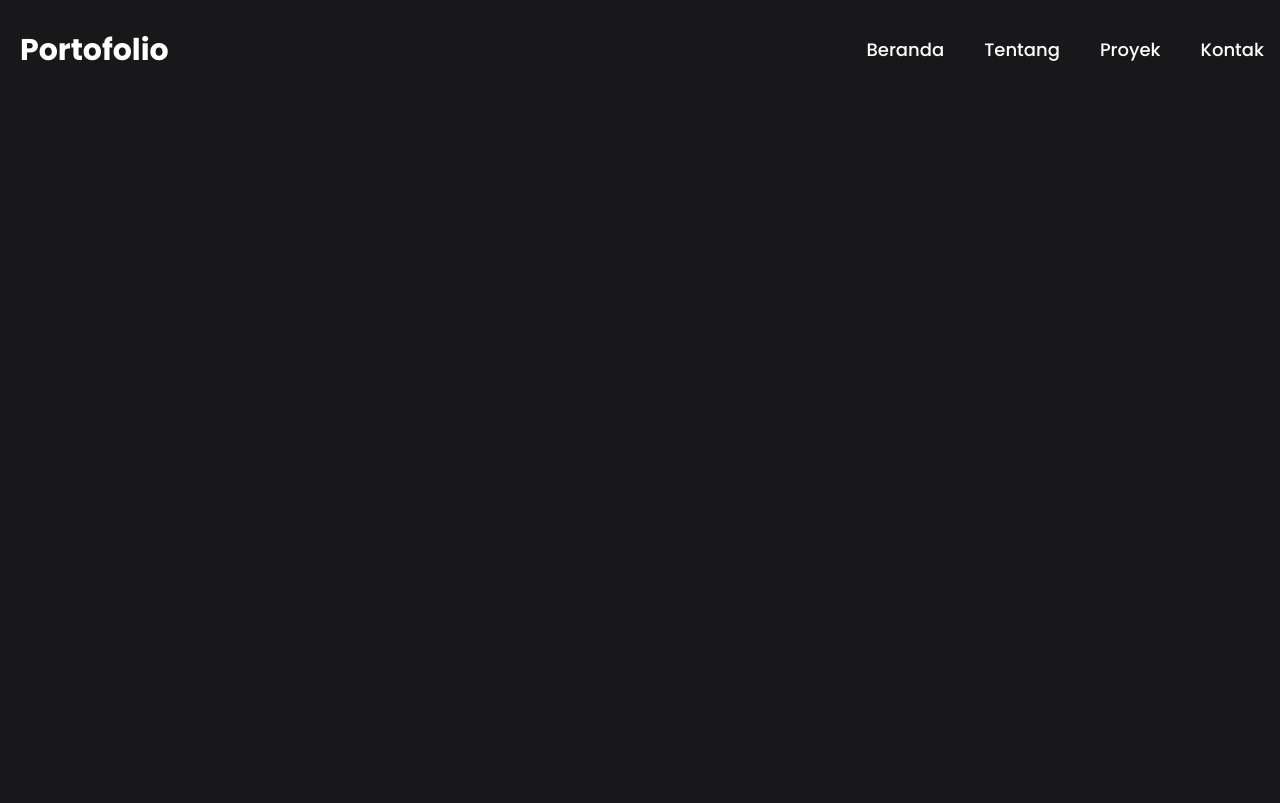
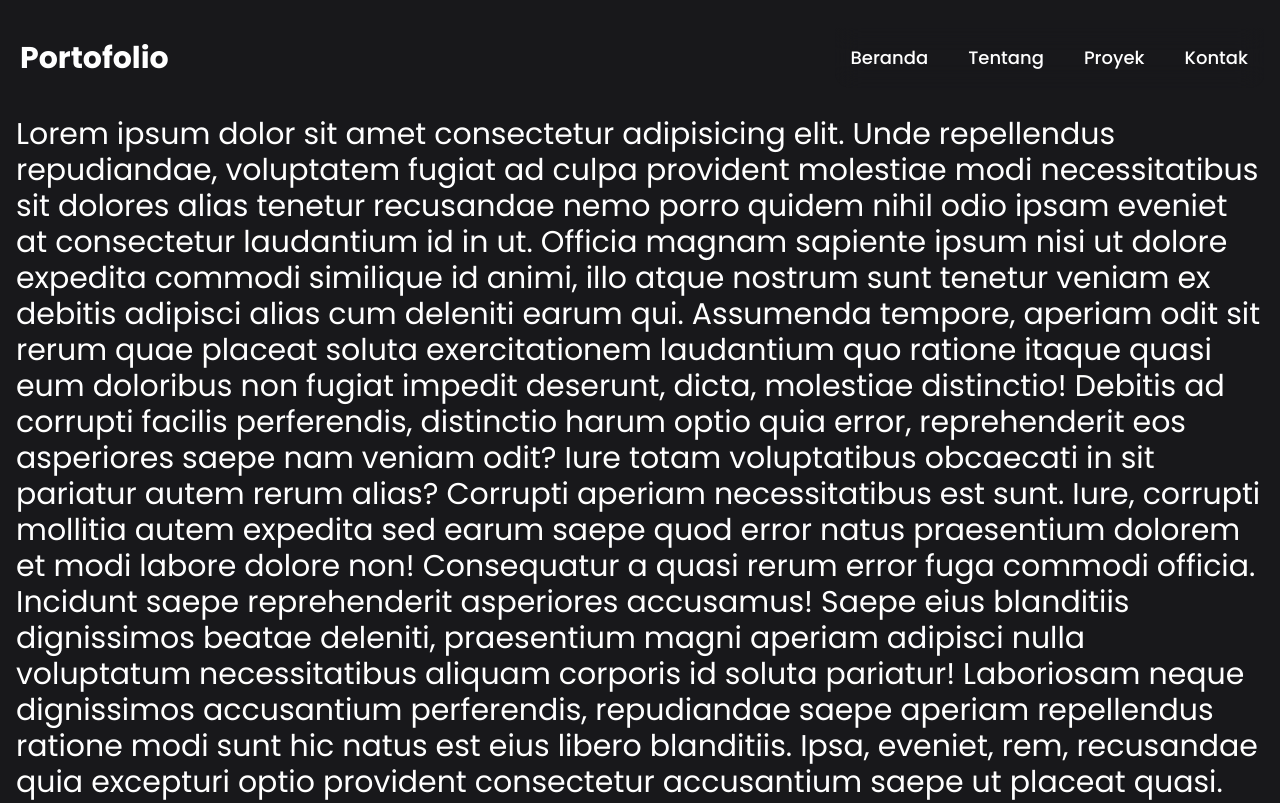
Before and after one commit to RenaldAgustinus/Portofolio-react, a React (Vite) app: page / in a window 1280 px wide. Built offline with nearby package versions, Linux system fonts and the light colour scheme.

Commit message:
menambahkan navbar section

```diff
--- a/src/App.jsx
+++ b/src/App.jsx
@@ -1,7 +1,22 @@
 function App() {
   return (
-    <></>
-  //  <h1 className="text-3xl font-bold text-red-500">Hello world</h1>
+    <>
+    <h1 className="text-3xl">Lorem ipsum dolor sit amet consectetur adipisicing elit. Unde repellendus repudiandae,
+      voluptatem fugiat ad culpa provident molestiae modi necessitatibus sit dolores alias
+      tenetur recusandae nemo porro quidem nihil odio ipsam eveniet at consectetur laudantium id in ut.
+      Officia magnam sapiente ipsum nisi ut dolore expedita commodi similique id animi,
+      illo atque nostrum sunt tenetur veniam ex debitis adipisci alias cum deleniti earum qui.
+      Assumenda tempore, aperiam odit sit rerum quae placeat soluta exercitationem laudantium quo
+      ratione itaque quasi eum doloribus non fugiat impedit deserunt, dicta, molestiae distinctio!
+      Debitis ad corrupti facilis perferendis, distinctio harum optio quia error,
+      reprehenderit eos asperiores saepe nam veniam odit? Iure totam voluptatibus obcaecati in
+      sit pariatur autem rerum alias? Corrupti aperiam necessitatibus est sunt. Iure, corrupti mollitia
+      autem expedita sed earum saepe quod error natus praesentium dolorem et modi labore dolore non!
+      Consequatur a quasi rerum error fuga commodi officia. Incidunt saepe reprehenderit asperiores accusamus!
+      Saepe eius blanditiis dignissimos beatae deleniti, praesentium magni aperiam adipisci nulla voluptatum necessitatibus aliquam corporis id soluta pariatur!
+       Laboriosam neque dignissimos accusantium perferendis, repudiandae saepe aperiam repellendus ratione modi sunt hic natus est eius libero blanditiis.
+        Ipsa, eveniet, rem, recusandae quia excepturi optio provident consectetur accusantium saepe ut placeat quasi.</h1>
+    </>
   )
 }
 
--- a/src/component/Navbar.jsx
+++ b/src/component/Navbar.jsx
@@ -17,24 +17,33 @@ const Navbar = () => {
         window.removeEventListener("scroll",handleScroll);
     }
     }, []);
+
     return (
         <div className="navbar py-7 flex items-center justify-between">
             <div className="logo">
                 <h1 className="text-3xl font-bold bg-white text-black p-1 md:bg-transparent md:text-white">Portofolio</h1>
                 </div>
-            <ul className="menu flex items-center gap-10 md:static fixed left-1/2 -translate-x-1/2
-            md:translate-x-0 -top-10 opacity-0 md:opacity-100 md:top-0">
+            <ul className={`
+                menu flex items-center sm:gap-10 gap-4
+                md:static fixed left-1/2 -translate-x-1/2
+                md:translate-x-0 md:opacity-100
+                bg-white/30 backdrop-blur-md p-4
+                rounded-br-2xl rounded-bl-2xl
+                md:bg-transparent transition-all md:transition-none
+                ${active ? "top-0 opacity-100" : "-top-20 opacity-0"}
+              `}>
+
             <li>
-                <a href="#" className="text-lg font-medium">Beranda</a>
+                <a href="#" className="sm:text-lg text-base font-medium">Beranda</a>
             </li>
             <li>
-                <a href="#" className="text-lg font-medium">Tentang</a>
+                <a href="#" className="sm:text-lg text-base font-medium">Tentang</a>
             </li>
             <li>
-                <a href="#" className="text-lg font-medium">Proyek</a>
+                <a href="#" className="sm:text-lg text-base font-medium">Proyek</a>
             </li>
             <li>
-                <a href="#" className="text-lg font-medium">Kontak</a>
+                <a href="#" className="sm:text-lg text-base font-medium">Kontak</a>
             </li>
             </ul>
         </div>
```
